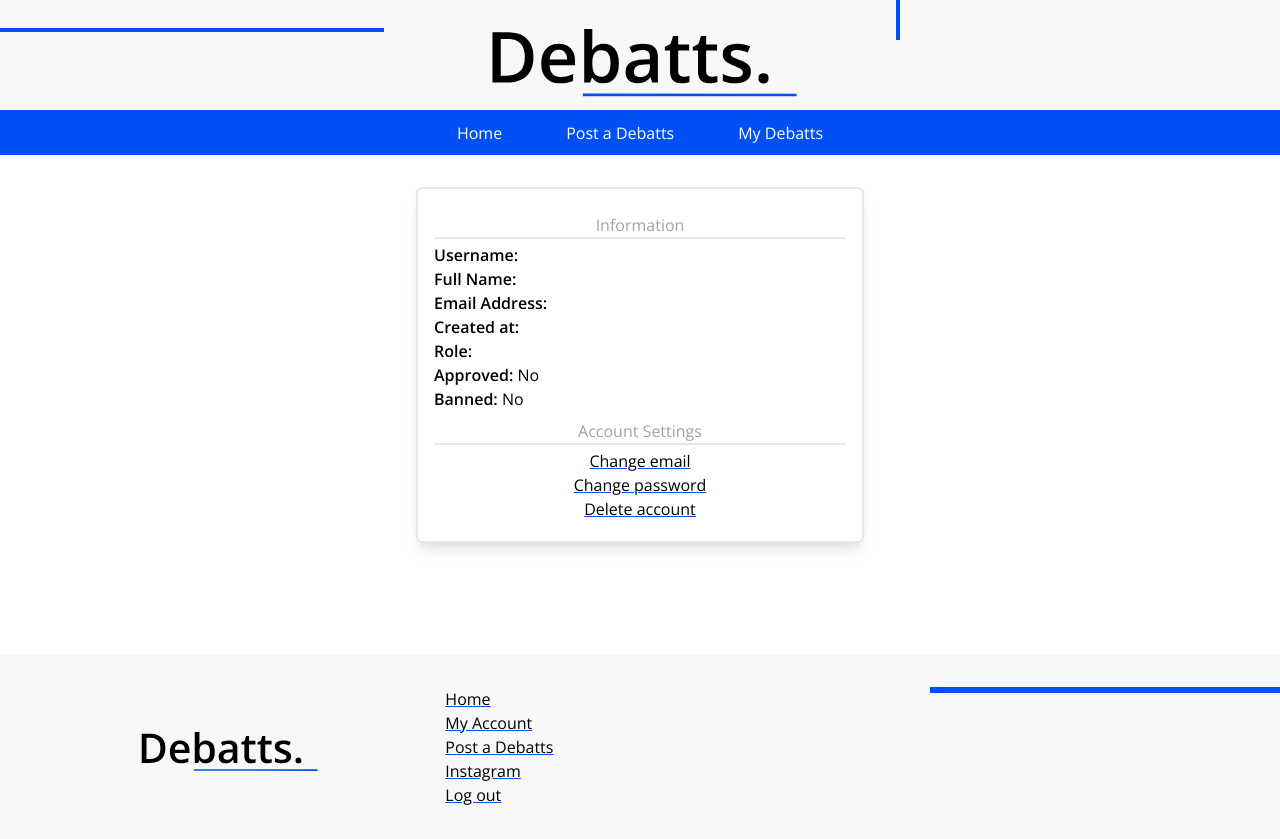
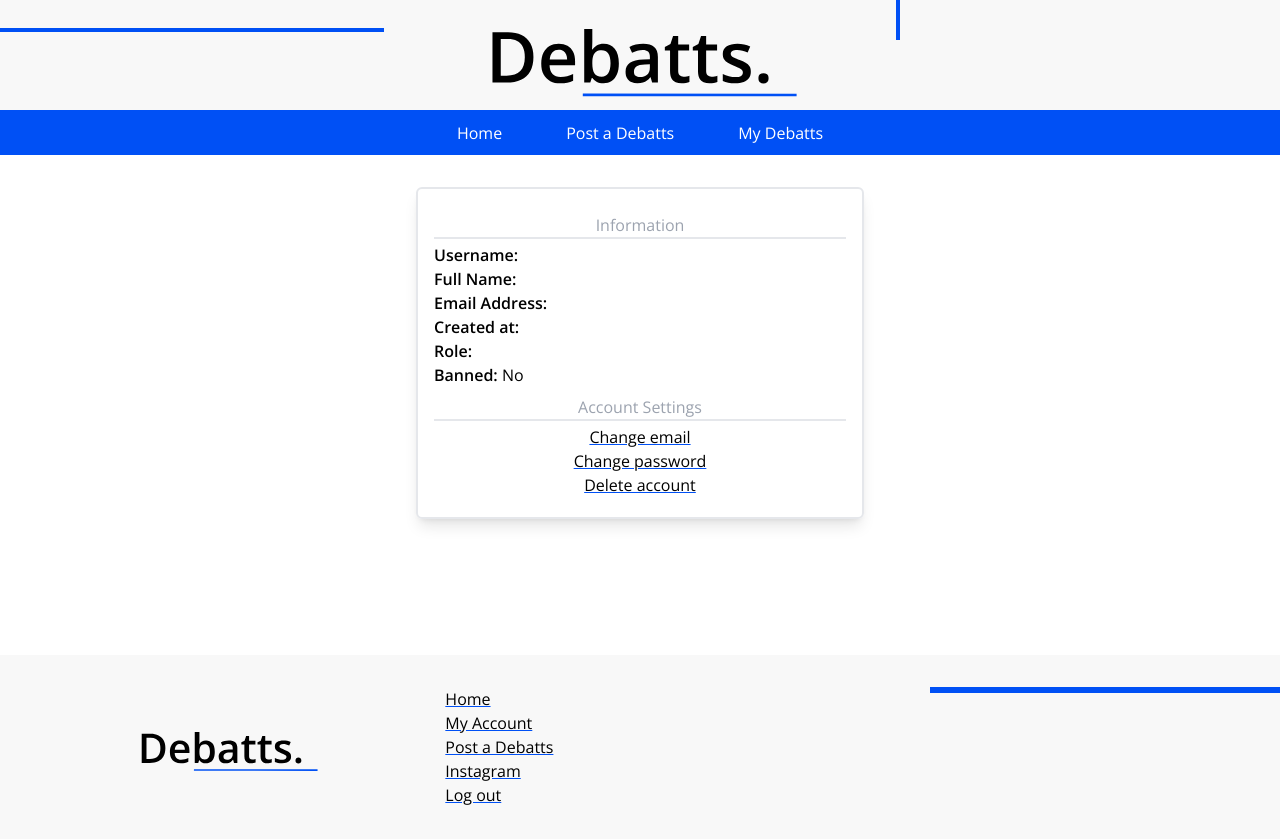
Before and after one commit to Svetlozarg/Debatts, a Next.js app: page /account in a window 1280 px wide. Built offline with nearby package versions, Linux system fonts and the light colour scheme; no server answers; the database is empty; sample sign-in values are in the browser's storage.

Commit message:
Deleted approved status from account page

```diff
--- a/pages/account.js
+++ b/pages/account.js
@@ -240,10 +240,10 @@ export default function Account() {
               <span className='font-semibold'>Role:</span> {userData?.role}
             </p>
             {/* Approved */}
-            <p className='capitalize'>
+            {/* <p className='capitalize'>
               <span className='font-semibold'>Approved:</span>{' '}
               {userData?.approved ? 'Yes' : 'No'}
-            </p>
+            </p> */}
             {/* Banned */}
             <p className='capitalize'>
               <span className='font-semibold'>Banned:</span>{' '}
```
